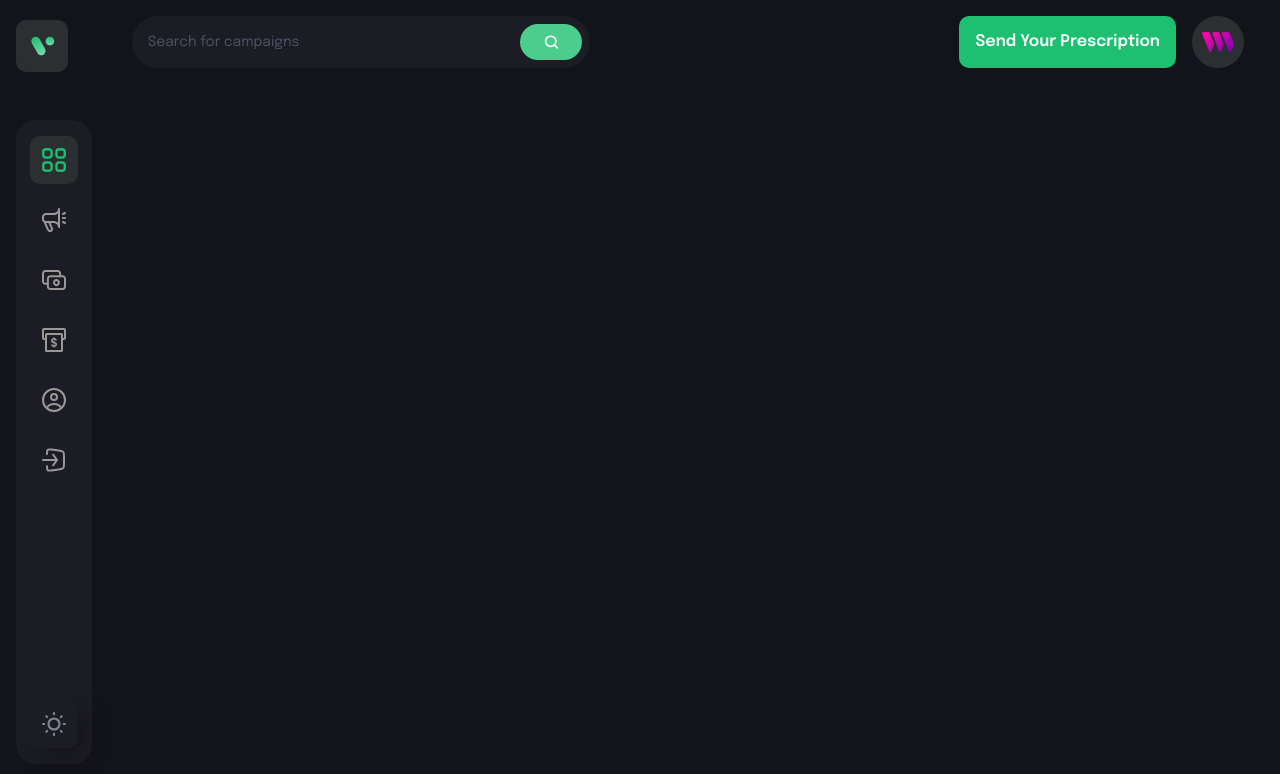
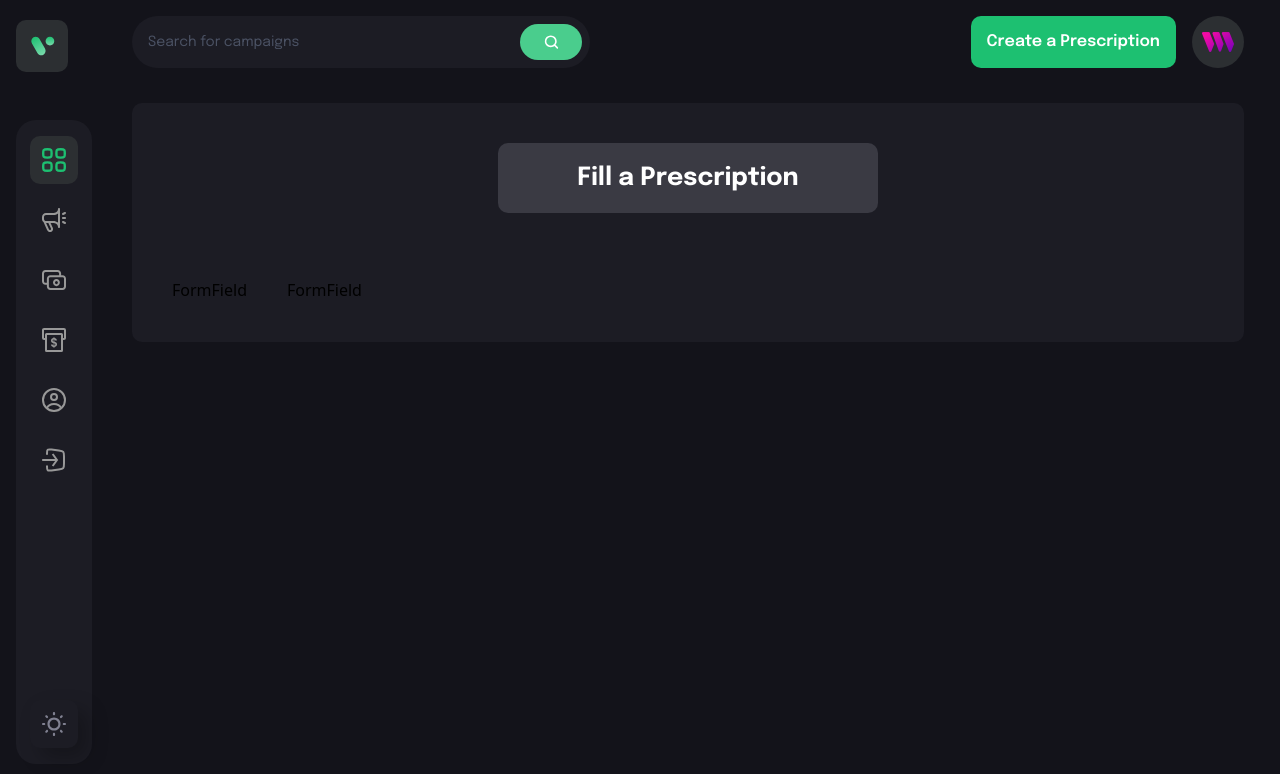
Before and after one commit to Hostnomics/Kickstarter-Web3-Clone-from-JavaScript-Mastery, a React (Vite) app in the folder client/: page /create-campaign in a window 1280 px wide. Shown: the top 774 px of the page. Built offline with nearby package versions, Linux system fonts and the light colour scheme; what @thirdweb-dev/react would draw is missing.

Commit message:
Added FormField component and built out form template on CreateCampaign component

```diff
--- a/client/src/App.jsx
+++ b/client/src/App.jsx
@@ -22,8 +22,13 @@ const App = () => {
         <Navbar />
 
         <Routes>
-          {/* (49:20) Added Routes and Route  */}
-          <Route path="/" element={<Home />} />
+    {/* (49:20) Added Routes and Home Route  */}
+          <Route path="/" element={ <Home /> } />
+    {/* (1:28:40) Added Other Routes  */}
+          <Route path="/profile" element={ <Profile /> } />
+          <Route path="/create-campaign" element={ <CreateCampaign /> } />
+    {/* (1:28:40) Campaign Details uses ':id'  */}
+          <Route path="/campaign-details/:id" element={ <CampaignDetails /> } />
         </Routes>
       </div>
     </div>
--- /dev/null
+++ b/client/src/components/FormField.jsx
@@ -0,0 +1,12 @@
+
+import React from 'react'
+
+//(1:38:32) - pass in the props we need from CreateCampaign
+const FormField = ({ lableName, placeholder, inputType, isTextArea, value, handleChange}) => {
+
+  return (
+    <div>FormField</div>
+  )
+}
+
+export default FormField
--- a/client/src/components/Navbar.jsx
+++ b/client/src/components/Navbar.jsx
@@ -46,7 +46,7 @@ const Navbar = () => {
               {/* (1:12:55) - Nothing renders to UI, b/c we are just sending props. Now receive and display these props in the CustomButton.jsx Component */}
               <CustomButton
                   btnType="button"
-                  title={address ? 'Send Your Prescription' : 'Connect Your Wallet'}
+                  title={address ? 'Create a Prescription' : 'Connect Your Wallet'}
                   styles={address ? 'bg-[#1dc071]' : 'bg-[#8c6dfd]'}
                   handleClick={() => {
                     if(address) navigate('create-campaign')
--- a/client/src/components/index.js
+++ b/client/src/components/index.js
@@ -2,3 +2,4 @@
 export { default as Navbar } from './Navbar';
 export { default as Sidebar } from './Sidebar';
 export { default as CustomButton } from './CustomButton';
+export { default as FormField } from './FormField';
--- a/client/src/pages/CreateCampaign.jsx
+++ b/client/src/pages/CreateCampaign.jsx
@@ -1,8 +1,75 @@
-import React from 'react'
+// (1:30:22) - Add import statements
+import React, { useState } from 'react'
+import { useNavigate } from 'react-router-dom'
+
+// (1:31:12) - import Ethers.js - utility library that will allow us to inteact with our smart contract on the blockchain.
+import { ethers } from 'ethers'
+
+import { money } from '../assets'
+import { CustomButton, FormField } from '../components'
+
+// (1:31:40) - import the 'checkIfImage' utility from our '/utils/index.js' checkIfImage() function.
+import { checkIfImage } from '../utils'
+
 
 const CreateCampaign = () => {
+  //(1:31:46) - initialize our useNavigate() hook call
+  const navigate = useNavigate();
+
+  // (1:31:58) - initialize our states
+  // useState snippet called isLoading
+  const [isLoading, setIsLoading] = useState(false)
+//(1:32:18) - form useState hook, initialized to an object
+  const [form, setForm] = useState({
+    name: '',
+    title: '',
+    description: '',
+    target: '',
+    deadline: '',
+    image: ''
+  })
+
+// (1:35:28) - create custom handleSubmit (regular) function for our form below,
+  const handleSubmit = () => {
+    // (1:XX:XX) - completed handleSubmit logic:
+
+  }
+
   return (
-    <div>CreateCampaign</div>
+    // (1:33:08) - set outter div
+    <div className="bg-[#1c1c24] flex justify-center items-center flex-col rounded-[10px] sm:p-10 p-4">
+
+{/* (1:33:40) if isLoading true, then ('&&') show 'Loading...' */}
+        {isLoading && 'Loading...'}
+      {/* Header div (-1:35:16) */}
+          <div className="flex justify-center items-center p-[16px] sm:min-w-[380px] bg-[#3a3a43] rounded-[10px]">
+              <h1 className="font-epilogue font-bold sm:text-[25px] text-[18px] leading-[38px] text-white">Fill a Prescription</h1>
+          </div>
+
+      {/* (1:35:16) - Start form. Set onSubmit to our custom handleSubmit function above */}
+          <form onSubmit={handleSubmit} className="w-full mt-[65px] flex flex-col gap-[30px]">
+          {/* (1:36:15) - Create 1/2 width inputs for name and campaign title */}
+              <div className="flex flex-wrap gap-[40px]">
+              {/* (1:36:39) - create form field component. (1:37:26) - set the props. Set up handleChange as empty call back function at first "handleChange={() => {}}" */}
+                  <FormField
+                    labelName="Your Name *"
+                    placeholder="John Doe"
+                    inputType="text"
+                    value={form.name}
+                    handleChange={() => {}}
+                  />
+                  <FormField
+                    labelName="Campaign Title *"
+                    placeholder="Write a title"
+                    inputType="text"
+                    value={form.title}
+                    handleChange={() => {}}
+                  />
+              </div>
+
+          </form>
+
+    </div>
   )
 }
 
--- a/client/src/pages/Home.jsx
+++ b/client/src/pages/Home.jsx
@@ -1,5 +1,7 @@
-// (49:57)
-import React from 'react'
+// (49:57) setup
+// (1:XX:XX) - setup import statements
+import React, { useState } from 'react'
+
 
 const Home = () => {
   return (
```
Also changed, not shown: 1 other file (tests, documents, lock files or other folders).
